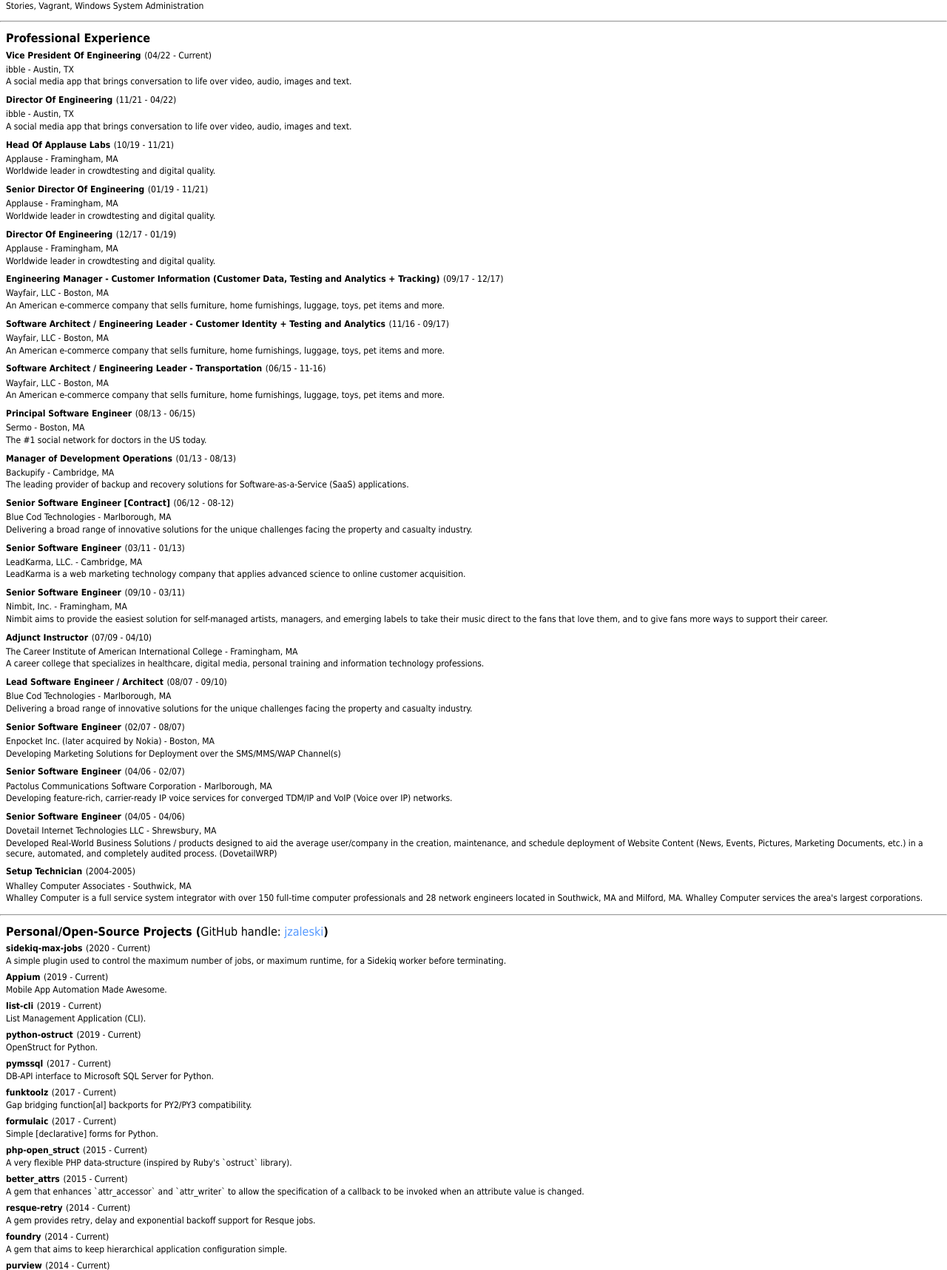
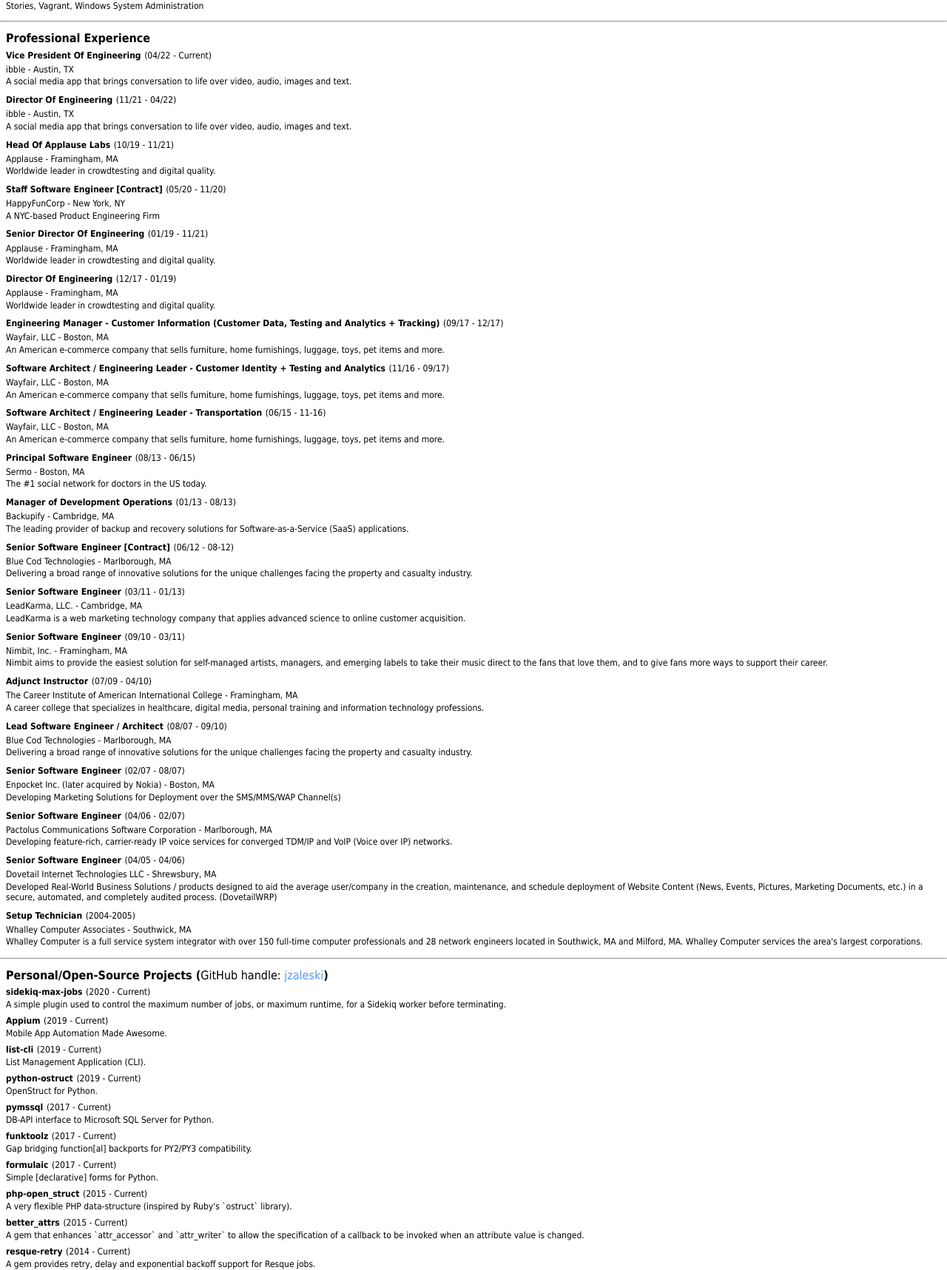
Before and after one commit to jzaleski/resume, a Python web app: template templates/index.html in a window 1280 px wide. Shown: the part 446-2163 px from the top of the page at 74% size. Run offline with Jinja, Linux system fonts and the light colour scheme; the template is opened without the code that fills it, so the values that code supplies are empty.

Commit message:
Add _HFC_ + clean-up

```diff
--- a/templates/index.html
+++ b/templates/index.html
@@ -134,7 +134,7 @@
       }
 
       .tiny_spacer {
-        height: .10em;
+        height: .05em;
       }
 
       .underline {
@@ -334,6 +334,19 @@
       <!--   <li class="factoid">Spoke at multiple conferences / conference panels to present / discuss The Future of Automation, AI in eCommerce, AI in Finance, Why the Human Element Remains Essential in Applied AI, amongst others.</li> -->
       <!--   <li class="factoid">Developed multiple press-releases published in DevopsDigest, Forbes, App Developer Magazine, amongst others.</li> -->
       <!-- </ul> -->
+      <span class="title bold">Staff Software Engineer [Contract]</span>
+      <span class="dates normal">(05/20 - 11/20)</span>
+      <div class="tiny_spacer">&nbsp;</div>
+      <span class="company normal">HappyFunCorp - New York, NY</span>
+      <div class="medium_spacer">&nbsp;</div>
+      <div class="tagline paragraph">A NYC-based Product Engineering Firm</div>
+      <div class="extra_extra_large_spacer">&nbsp;</div>
+      <!-- <ul> -->
+      <!--   <li class="factoid">Factoid #1</li> -->
+      <!--   <li class="factoid">Factoid #2</li> -->
+      <!--   <li class="factoid">Factoid #3</li> -->
+      <!-- </ul> -->
+      <!-- <div class="large_spacer">&nbsp;</div> -->
       <span class="title bold">Senior Director Of Engineering</span>
       <span class="dates normal">(01/19 - 11/21)</span>
       <div class="tiny_spacer">&nbsp;</div>
@@ -761,12 +774,11 @@
       <span class="subsection_heading bold">Education</span>
       <div class="large_spacer">&nbsp;</div>
       <div class="paragraph">Westfield State College (now Westfield State University) - Westfield, MA</div>
-      <div class="paragraph">BA (Liberal Arts), 2004 - focused in Computer Science, Math and Environmental Science</div>
+      <div class="paragraph">BA (Liberal Arts), 2004 - Focused in Computer Science, Environmental Science and Math</div>
+      <div class="extra_extra_large_spacer">&nbsp;</div>
+      <div class="paragraph">University of New England - Biddeford, ME</div>
+      <div class="paragraph">Transferred in 2002 - Laboratory Research and course-work in Marine Biology, Environmental Science and History</div>
       <div class="extra_large_spacer">&nbsp;</div>
-      <div class="paragraph">University of New England - Biddeford, ME</div>
-      <div class="paragraph">Laboratory Research and course-work in Marine Biology, Environmental Science and History</div>
-      <div class="italic paragraph">Transferred in 2002</div>
-      <div class="large_spacer">&nbsp;</div>
     </div>
     <hr/>
     <div class="subsection">
```
